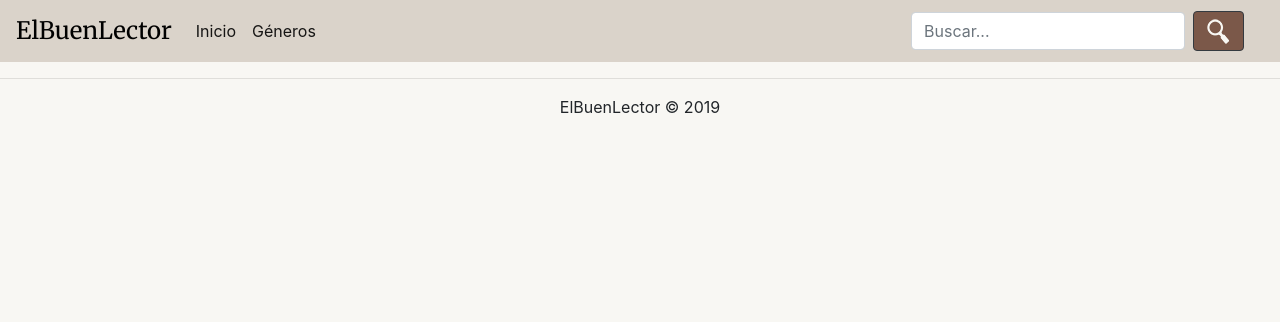
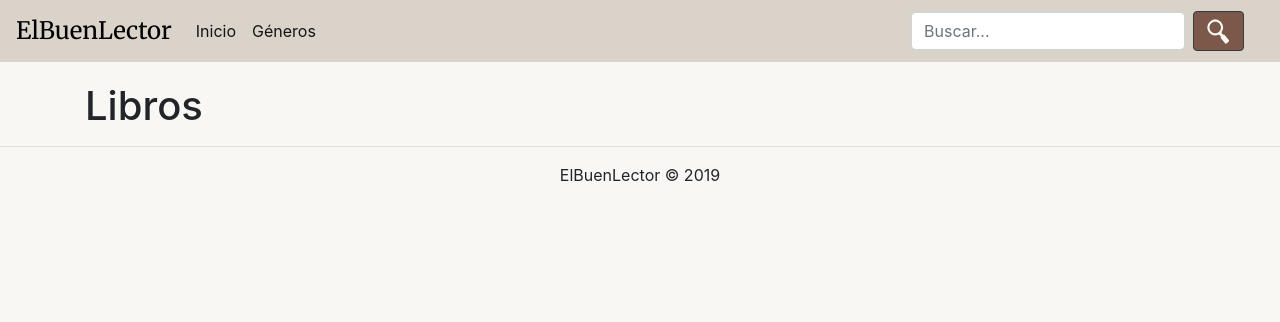
Before and after one commit to CarlosVazquezFarrera/ElBuenLector, a PHP site: page /ElBuenLector/inicio.php in a window 1280 px wide. Shown: the top 322 px of the page. Run offline with PHP 8.4, Linux system fonts and the light colour scheme; data that the repository does not hold is empty.

```diff
--- a/inicio.php
+++ b/inicio.php
@@ -1,8 +1,5 @@
 <?php require_once ("includes/header.php")?>
-<div class="col-12 col-md-4">
-</div>
-<div class="col-12 col-md-4">
-</div>
-<div class="col-12 col-md-4">
+<div class="container">
+    <h1>Libros</h1>
 </div>
 <?php require_once ("includes/footer.php")?>
--- a/libro.php
+++ b/libro.php
@@ -23,7 +23,7 @@
     $cali = $cal->fetch_assoc();
     $calificacion = $cali["calificacion"];
 
-
+    $calificacion_user = 0;
     // calificacion del usuario
     if (isset($_SESSION["id_usuario"]) && !empty($_SESSION["id_usuario"]) )
     {
```
